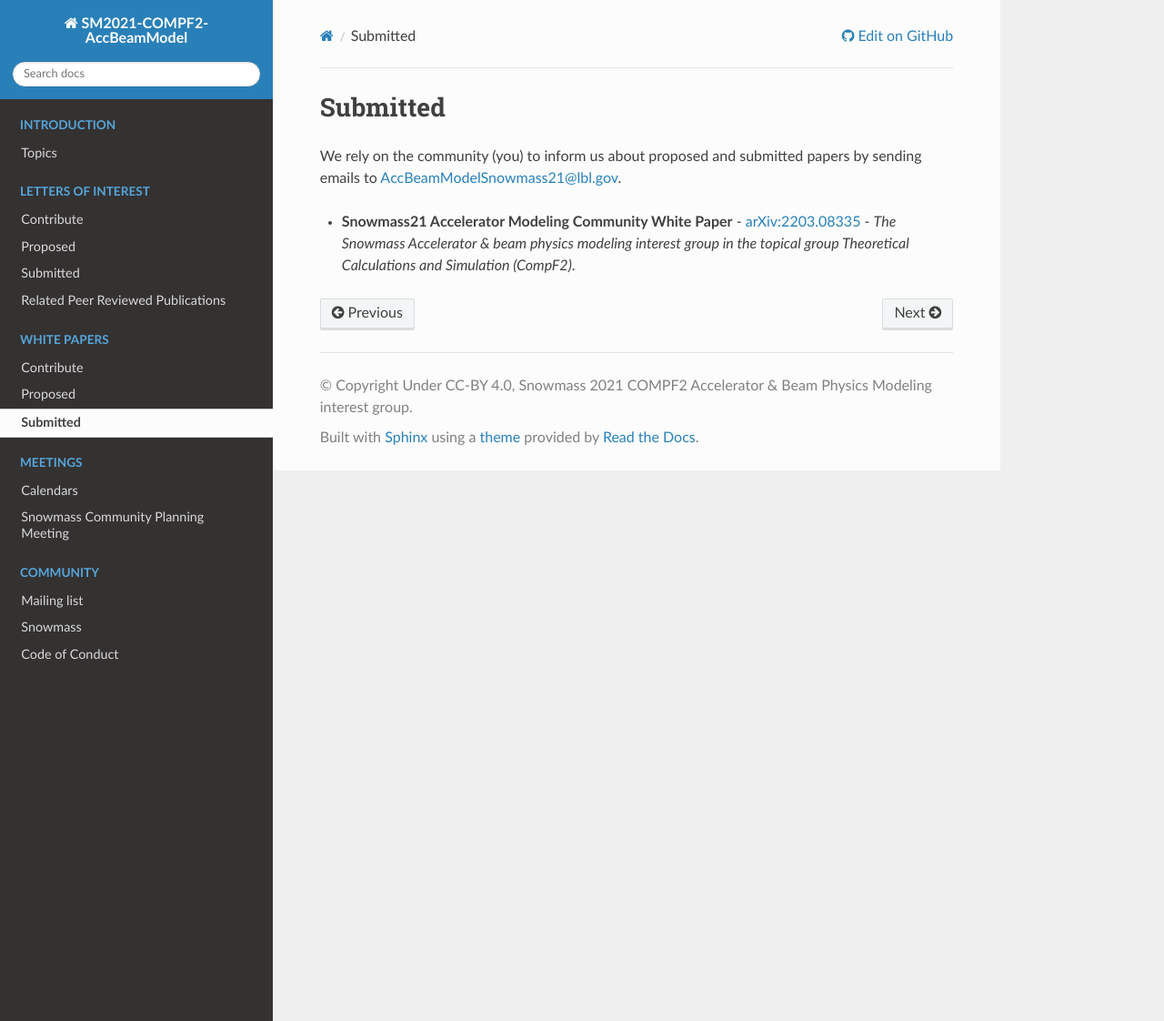
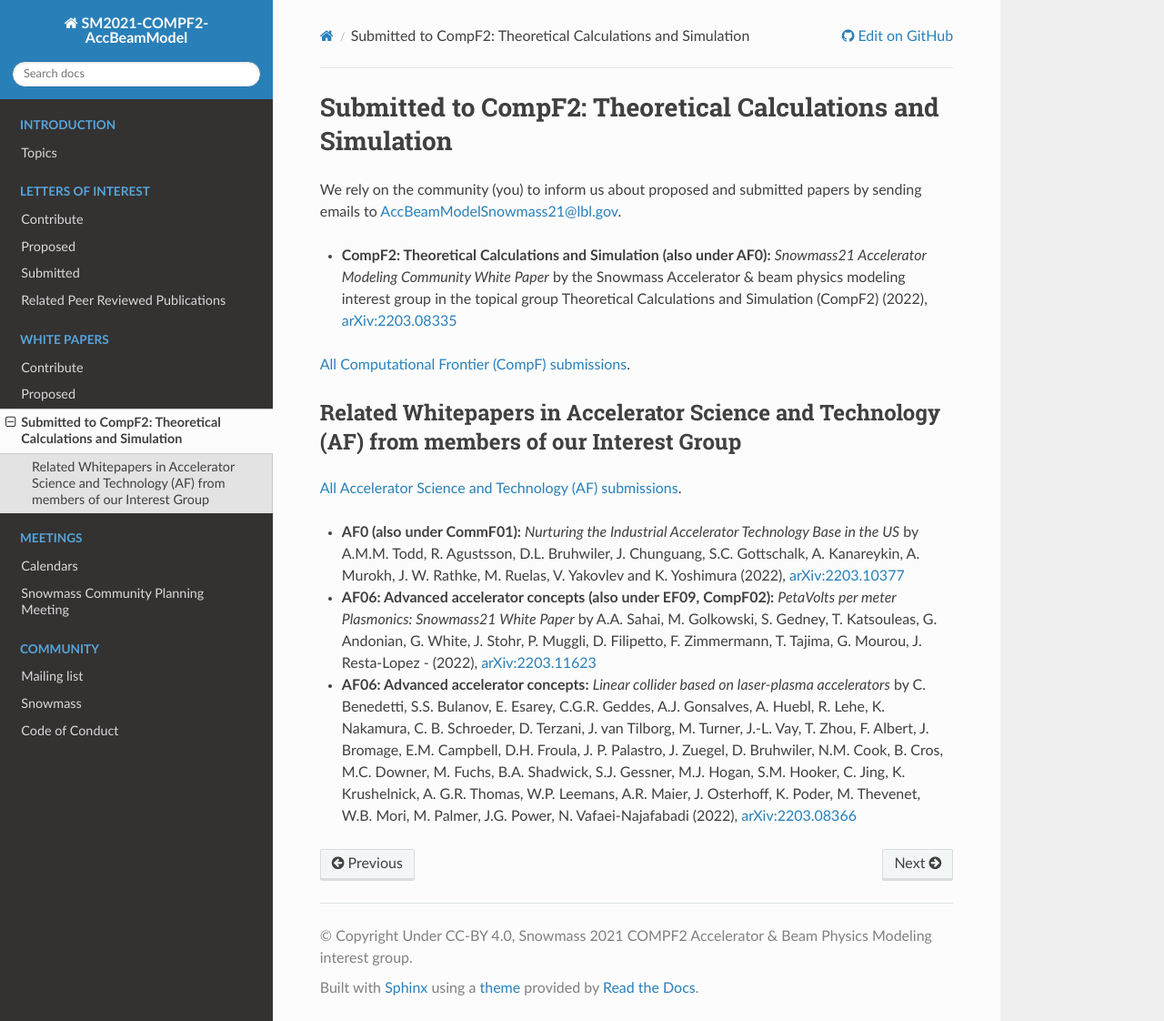
Before and after one commit to snowmass-compf2-accbeammodel/snowmass-compf2-accbeammodel.github.io, a Sphinx documentation site: the page built from docs/source/papers/submitted.rst, in a window 1280 px wide and 1122 px high. Shown: the whole window at 91% size. Built offline with Sphinx 7.4.7 and the Read the Docs theme 2.0.0, drawn with Linux system fonts in a browser that asks for light colours.

Commit message:
Whitepapers: Cross-Link Secondary Categories
Add more whitepapers that are either using CompF2 as secondary
category with accelerator/beam relation, are closely related,
referenced in our whitepaper and/or written by members of our
interest group.

```diff
--- a/docs/source/papers/submitted.rst
+++ b/docs/source/papers/submitted.rst
@@ -1,8 +1,22 @@
 .. _papers-submitted:
 
-Submitted
-=========
+Submitted to CompF2: Theoretical Calculations and Simulation
+============================================================
 
 We rely on the community (you) to inform us about proposed and submitted papers by sending emails to AccBeamModelSnowmass21@lbl.gov.
 
-- **Snowmass21 Accelerator Modeling Community White Paper** - `arXiv:2203.08335 <https://arxiv.org/abs/2203.08335>`__ - *The Snowmass Accelerator & beam physics modeling interest group in the topical group Theoretical Calculations and Simulation (CompF2)*.
+- **CompF2: Theoretical Calculations and Simulation (also under AF0):** *Snowmass21 Accelerator Modeling Community White Paper* by the Snowmass Accelerator & beam physics modeling interest group in the topical group Theoretical Calculations and Simulation (CompF2) (2022), `arXiv:2203.08335 <https://arxiv.org/abs/2203.08335>`__
+
+`All Computational Frontier (CompF) submissions <https://snowmass21.org/submissions/compf>`__.
+
+
+Related Whitepapers in Accelerator Science and Technology (AF) from members of our Interest Group
+"""""""""""""""""""""""""""""""""""""""""""""""""""""""""""""""""""""""""""""""""""""""""""""""""
+
+`All Accelerator Science and Technology (AF) submissions <https://snowmass21.org/submissions/af>`__.
+
+- **AF0 (also under CommF01):** *Nurturing the Industrial Accelerator Technology Base in the US* by A.M.M. Todd, R. Agustsson, D.L. Bruhwiler, J. Chunguang, S.C. Gottschalk, A. Kanareykin, A. Murokh, J. W. Rathke, M. Ruelas, V. Yakovlev and K. Yoshimura (2022), `arXiv:2203.10377 <https://arxiv.org/abs/2203.10377>`__
+
+- **AF06: Advanced accelerator concepts (also under EF09, CompF02):** *PetaVolts per meter Plasmonics: Snowmass21 White Paper* by A.A. Sahai, M. Golkowski, S. Gedney, T. Katsouleas, G. Andonian, G. White, J. Stohr, P. Muggli, D. Filipetto, F. Zimmermann, T. Tajima, G. Mourou, J. Resta-Lopez -  (2022), `arXiv:2203.11623 <https://arxiv.org/abs/2203.11623>`__
+
+- **AF06: Advanced accelerator concepts:** *Linear collider based on laser-plasma accelerators* by C. Benedetti, S.S. Bulanov, E. Esarey, C.G.R. Geddes, A.J. Gonsalves, A. Huebl, R. Lehe, K. Nakamura, C. B. Schroeder, D. Terzani, J. van Tilborg, M. Turner, J.-L. Vay, T. Zhou, F. Albert, J. Bromage, E.M. Campbell, D.H. Froula, J. P. Palastro, J. Zuegel, D. Bruhwiler, N.M. Cook, B. Cros, M.C. Downer, M. Fuchs, B.A. Shadwick, S.J. Gessner, M.J. Hogan, S.M. Hooker, C. Jing, K. Krushelnick, A. G.R. Thomas, W.P. Leemans, A.R. Maier, J. Osterhoff, K. Poder, M. Thevenet, W.B. Mori, M. Palmer, J.G. Power, N. Vafaei-Najafabadi (2022), `arXiv:2203.08366 <https://arxiv.org/abs/2203.08366>`__
```
